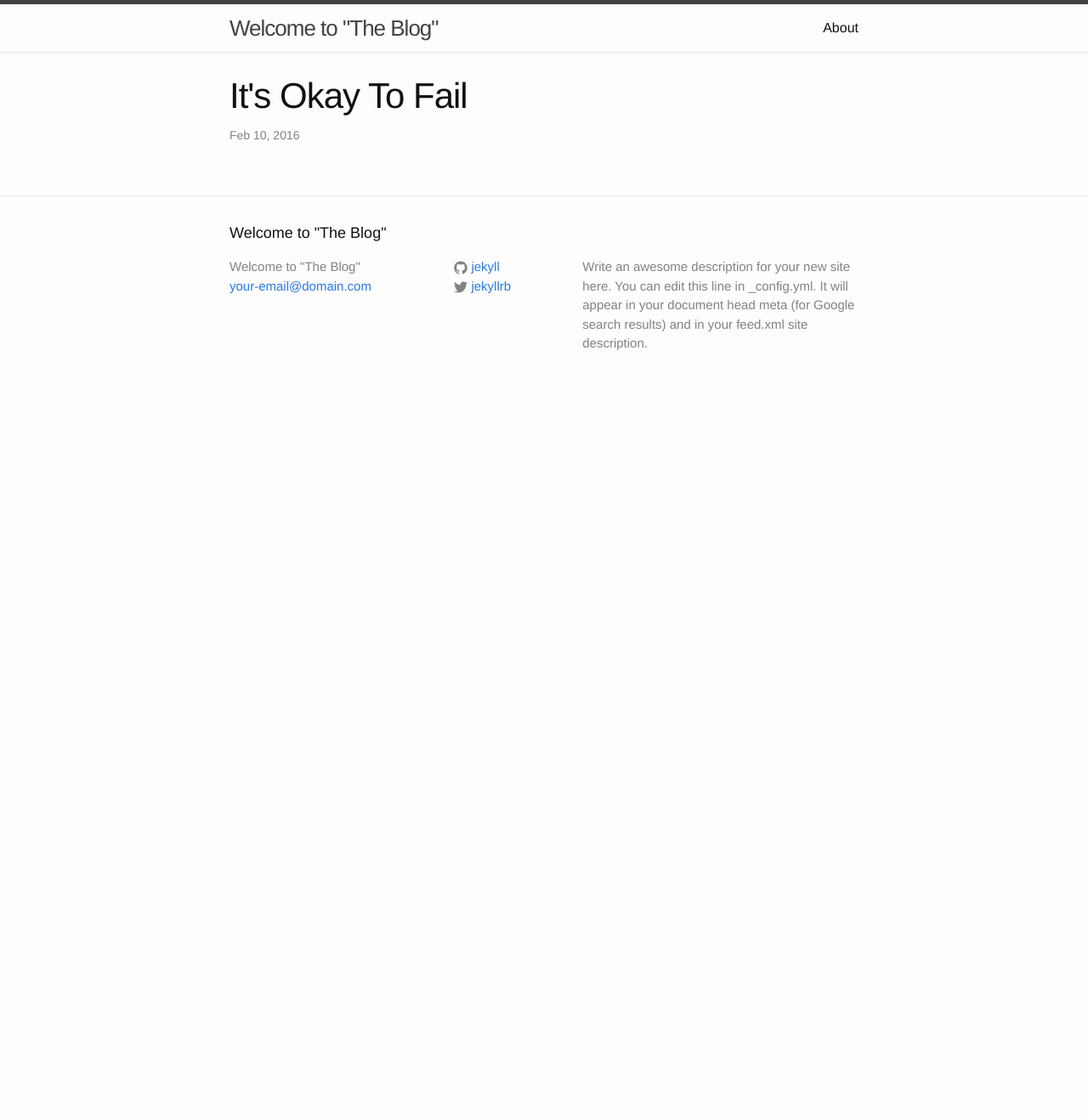
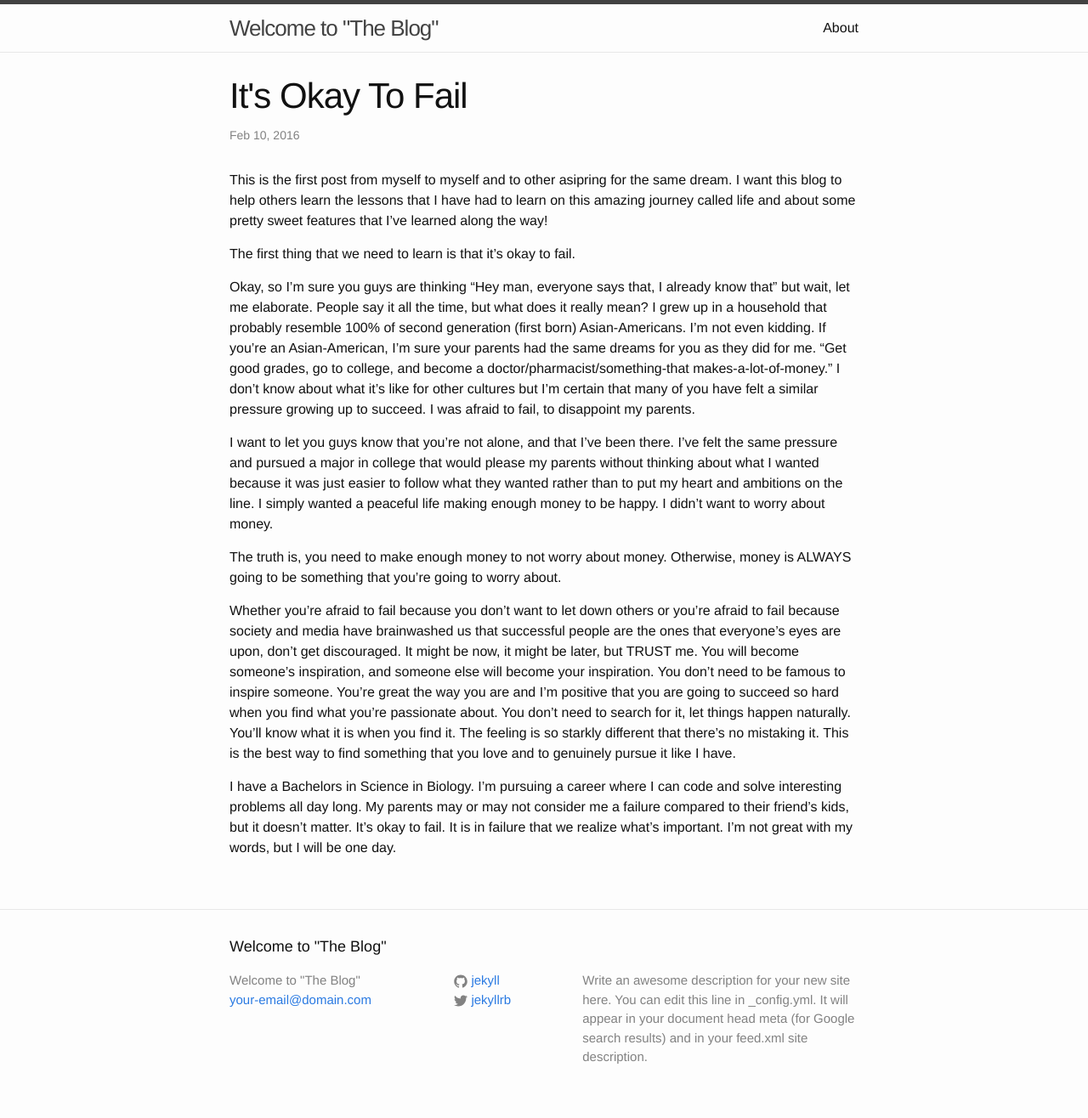
Before and after one commit to alex-mac/blog, a Jekyll site: the page built from _posts/2016-02-09-its-okay-to-fail.markdown, in a window 1280 px wide. Shown: the whole page at 85% size. Built offline with Jekyll 4.4.1, drawn with Linux system fonts in a browser that asks for light colours; before the commit the page ends 900 px from its top, so only the background shows below that.

Commit message:
first post

```diff
--- a/_posts/2016-02-09-its-okay-to-fail.markdown
+++ b/_posts/2016-02-09-its-okay-to-fail.markdown
@@ -4,3 +4,17 @@ title:  "It's Okay To Fail"
 date:   2016-02-09 23:32:41 -0800
 categories: jekyll update
 ---
+
+This is the first post from myself to myself and to other asipring for the same dream. I want this blog to help others learn the lessons that I have had to learn on this amazing journey called life and about some pretty sweet features that I've learned along the way!
+
+The first thing that we need to learn is that it's okay to fail.
+
+Okay, so I'm sure you guys are thinking "Hey man, everyone says that, I already know that" but wait, let me elaborate. People say it all the time, but what does it really mean? I grew up in a household that probably resemble 100% of second generation (first born) Asian-Americans. I'm not even kidding. If you're an Asian-American, I'm sure your parents had the same dreams for you as they did for me. "Get good grades, go to college, and become a doctor/pharmacist/something-that makes-a-lot-of-money." I don't know about what it's like for other cultures but I'm certain that many of you have felt a similar pressure growing up to succeed. I was afraid to fail, to disappoint my parents.
+
+I want to let you guys know that you're not alone, and that I've been there. I've felt the same pressure and pursued a major in college that would please my parents without thinking about what I wanted because it was just easier to follow what they wanted rather than to put my heart and ambitions on the line. I simply wanted a peaceful life making enough money to be happy. I didn't want to worry about money.
+
+The truth is, you need to make enough money to not worry about money. Otherwise, money is ALWAYS going to be something that you're going to worry about.
+
+Whether you're afraid to fail because you don't want to let down others or you're afraid to fail because society and media have brainwashed us that successful people are the ones that everyone's eyes are upon, don't get discouraged. It might be now, it might be later, but TRUST me. You will become someone's inspiration, and someone else will become your inspiration. You don't need to be famous to inspire someone. You're great the way you are and I'm positive that you are going to succeed so hard when you find what you're passionate about. You don't need to search for it, let things happen naturally. You'll know what it is when you find it. The feeling is so starkly different that there's no mistaking it. This is the best way to find something that you love and to genuinely pursue it like I have.
+
+I have a Bachelors in Science in Biology. I'm pursuing a career where I can code and solve interesting problems all day long. My parents may or may not consider me a failure compared to their friend's kids, but it doesn't matter. It's okay to fail. It is in failure that we realize what's important. I'm not great with my words, but I will be one day.
```
